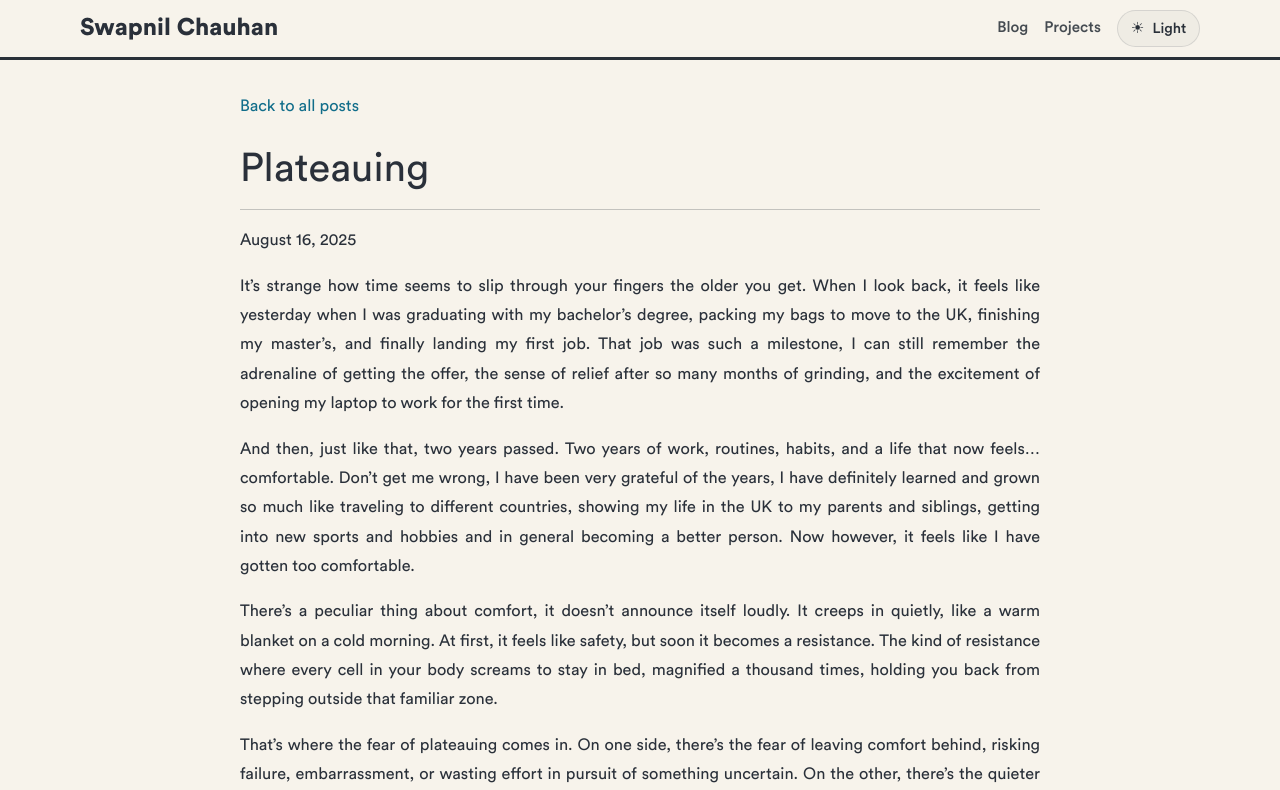
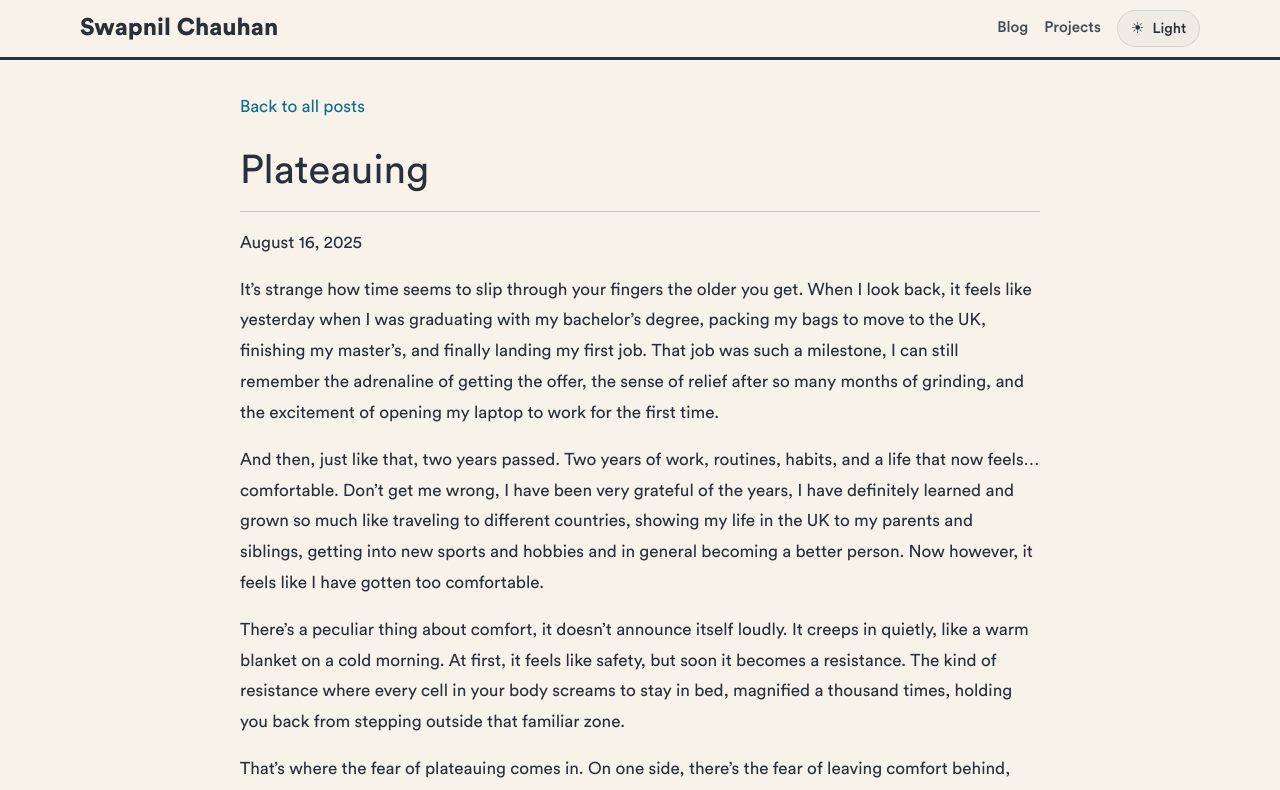
Before and after one commit to chauhanswapnil/swapnil-website, a Next.js app: page /blog/plateauing in a window 1280 px wide. Shown: the top 790 px of the page. Built offline with nearby package versions, Linux system fonts and the light colour scheme.

Commit message:
Change some colours

```diff
--- a/app/globals.css
+++ b/app/globals.css
@@ -23,17 +23,17 @@
   --font-size-sm: 0.9rem;
   --font-size-sm-plus: 0.95rem;
   --font-size-base: 1rem;
-  --font-size-body: 1.02rem;
-  --font-size-body-lg: 1.05rem;
+  --font-size-body: 1.07rem;
+  --font-size-body-lg: 1.09rem;
   --font-size-lead: 1.1rem;
   --font-size-md: 1.2rem;
   --font-size-lg: 1.5rem;
   --font-size-page-title: clamp(2rem, 3vw, 3rem);
   --font-size-article-title: clamp(2rem, 3vw, 3.25rem);
-  --mainTextColor: rgba(254, 254, 254, 0.9);
+  --mainTextColor: rgba(254, 254, 254, 0.7);
   --secondaryTextColor: #212529;
   --editorBackgroundColor: #181a19;
-  --backgroundColor: rgba(30, 39, 50, 1);
+  --backgroundColor: rgba(20, 25, 31, 1);
   --surfaceColor: #232d3a;
   --mutedTextColor: rgba(254, 254, 254, 0.7);
   --softTextColor: rgba(254, 254, 254, 0.82);
--- a/src/components/BlogContent/index.module.css
+++ b/src/components/BlogContent/index.module.css
@@ -8,7 +8,7 @@
   margin: 2rem auto 0;
   padding: 0 var(--pagePadding) 3rem;
   margin-top: 2rem;
-  text-align: justify;
+  /* text-align: justify; */
   line-height: 1.8;
 }
 
--- a/src/components/DocsEditor/index.module.css
+++ b/src/components/DocsEditor/index.module.css
@@ -1,6 +1,6 @@
 .editor {
   font-size: var(--font-size-sm);
-  background-color: var(--editorBackgroundColor);
+  /* background-color: var(--editorBackgroundColor); */
   color: var(--mainTextColor) !important;
   font-family: var(--font-family-mono);
   border-radius: 1rem;
--- a/src/components/Editor/index.module.css
+++ b/src/components/Editor/index.module.css
@@ -8,7 +8,7 @@
 
 .editor {
   font-size: var(--font-size-base);
-  background-color: var(--editorBackgroundColor);
+  /* background-color: var(--editorBackgroundColor); */
   color: var(--mainTextColor) !important;
   font-family: var(--font-family-mono);
 }
```
